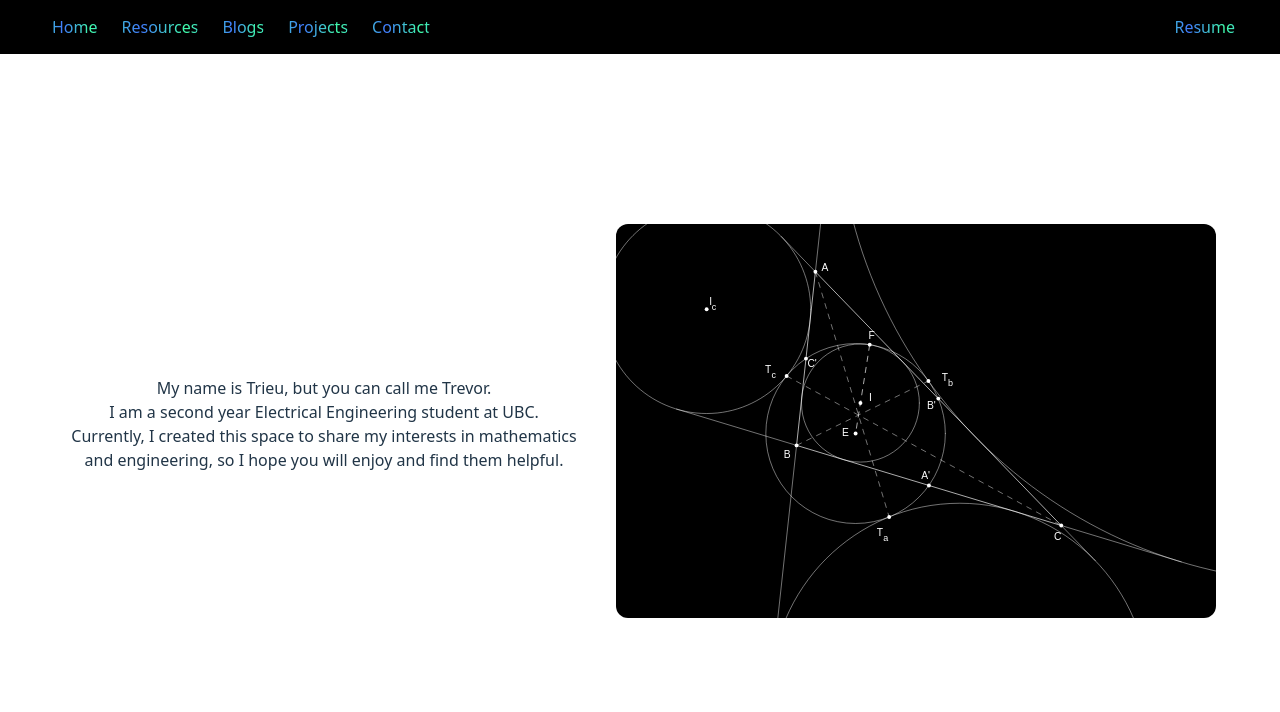
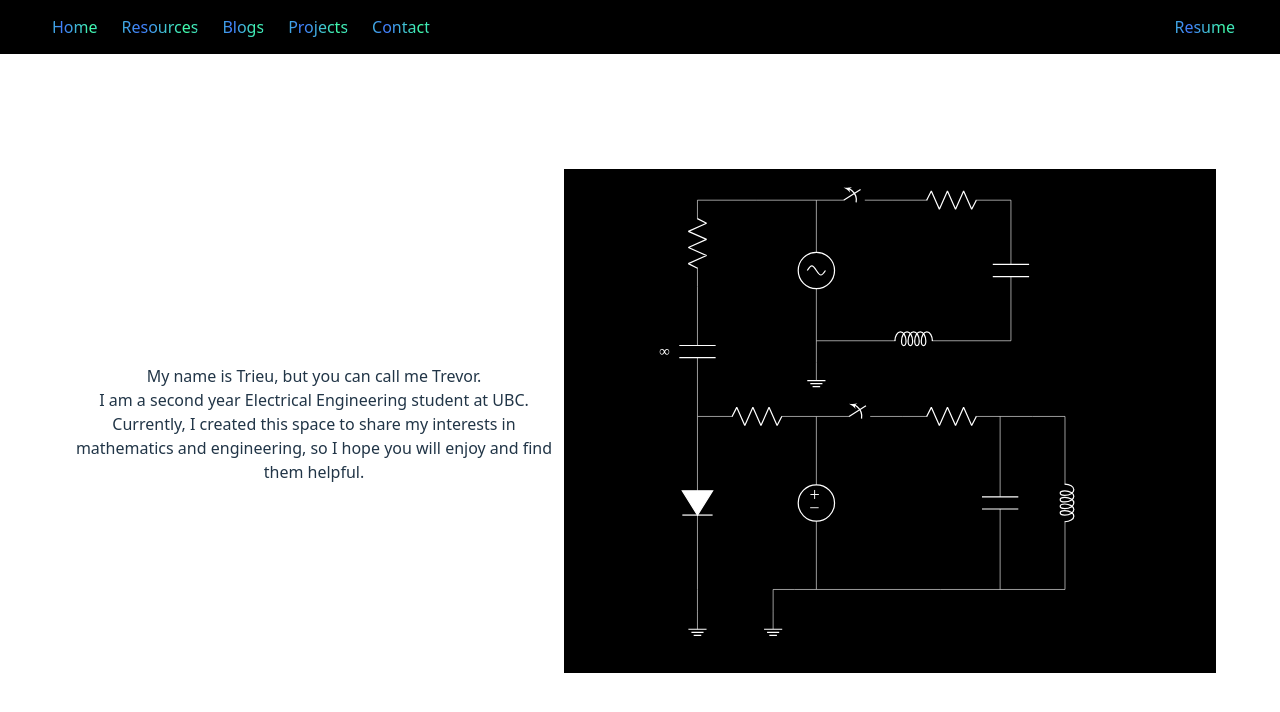
Before and after one commit to ttrieu2025/personal-website, a React (Vite) app: page / in a window 1280 px wide. Shown: the top 712 px of the page. Built offline with nearby package versions, Linux system fonts and the light colour scheme.

Commit message:
Add initial SVG representation of the circuit diagram

```diff
--- a/src/App.css
+++ b/src/App.css
@@ -102,20 +102,24 @@
   padding: 2rem;
 }
 
+.page {
+  display: flex;
+  justify-content: center; /* center the intro horizontally */
+  padding: 2rem;           /* optional spacing from top */
+}
+
 .intro {
-  display: flex;
-  align-items: center;      /* vertical alignment */
-  gap: 2rem;                /* space between text and image */
+  display: flex;            /* put text and image side by side */
+  align-items: center;      /* vertically center text with image */
 }
 
 .intro-text {
-  flex: 1;
+  max-width: 500px;         /* optional, keeps text from being too wide */
 }
 
 .intro-image img {
-  width: 600px;
-  height: auto;
-  border-radius: 12px;      /* optional */
+  max-width: 100%;         /* adjust size of image */
+  height: auto;             /* maintain aspect ratio */
 }
 
 .Blogitems {
@@ -147,6 +151,6 @@
   text-align: center;
 }
 .blog-svg img {
-  width: 100%;   /* image will shrink to fit container */
+  width: 80%;   /* image will shrink to fit container */
   display: block;    /* remove inline spacing */
 }
--- a/src/Pages/Home.jsx
+++ b/src/Pages/Home.jsx
@@ -11,7 +11,9 @@ function Home() {
         </div>
 
         <div className="intro-image">
-          <img src="/Feuerbach.svg" alt="Feuerbach Point" />
+          <img src="/Circuit.svg" alt="Circuit"
+          width="200%"
+          height="auto" />
         </div>
       </div>
     </div>
```
Also changed, not shown: public/Circuit.svg (added).
